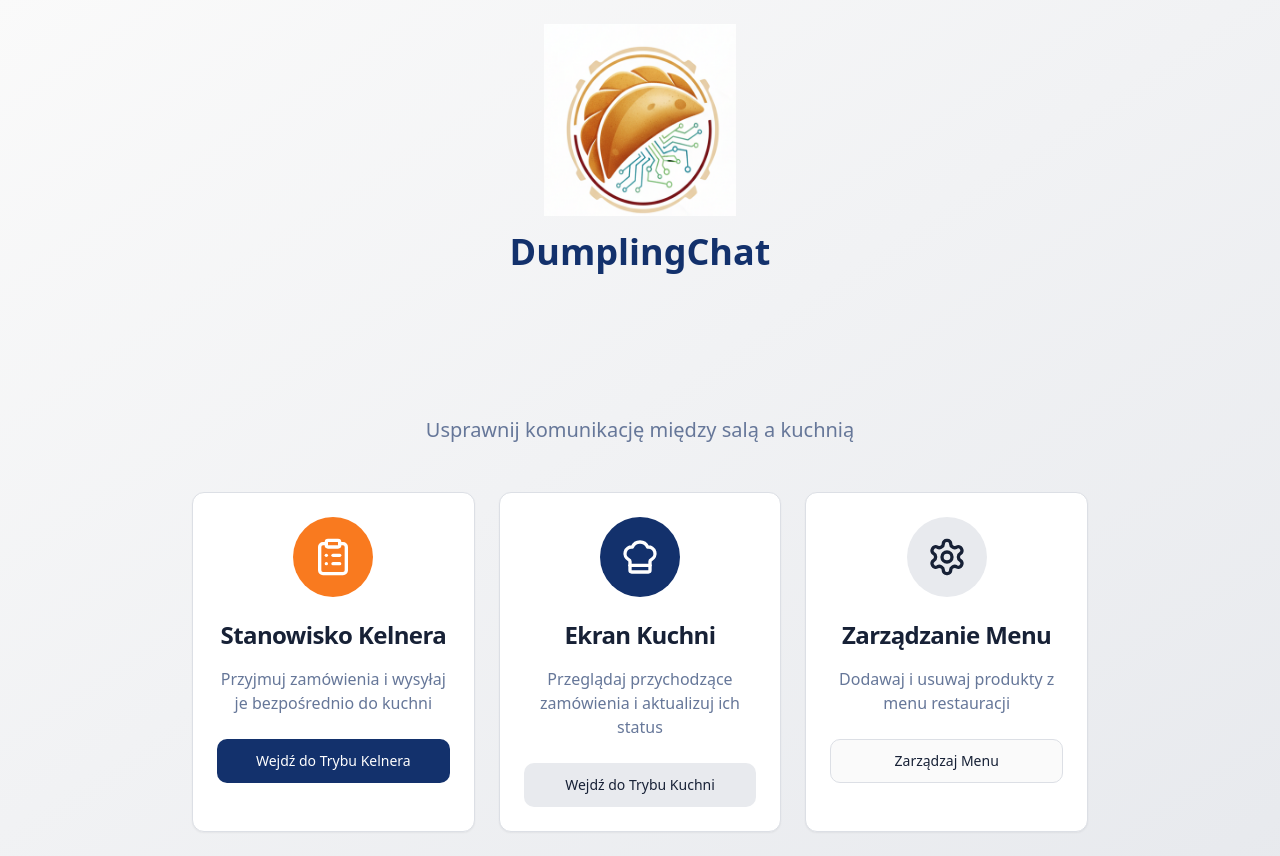
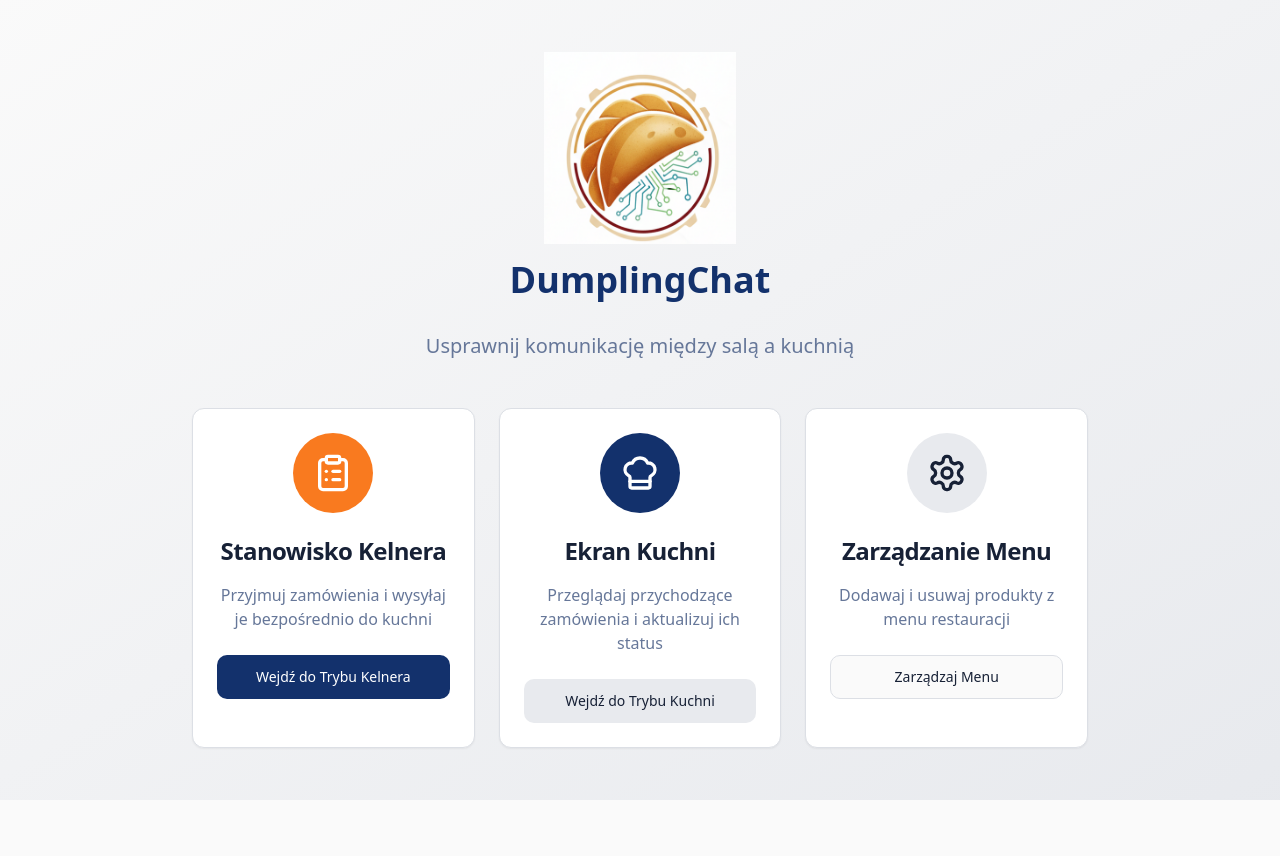
Before and after one commit to EpicFrog2000/food-flow-sync-89288-68, a React (Vite) app: page / in a window 1280 px wide. After the commit the page ends 800 px from the top, so only its background shows below. Built offline with nearby package versions, Linux system fonts and the light colour scheme; the HTML template or start-up script is replaced by a standard one.

Commit message:
Manual edit: src/pages/Index.tsx
Edited UI in Lovable

```diff
--- a/src/pages/Index.tsx
+++ b/src/pages/Index.tsx
@@ -20,7 +20,6 @@ const Index = () => {
             <h2 className="text-4xl font-bold text-primary mb-2">DumplingChat</h2>
           </div>
           <h1 className="text-5xl font-bold mb-4 bg-[var(--gradient-primary)] bg-clip-text text-transparent color-black">
-            System Zamówień RestauracyjnychDDDDD
           </h1>
           <p className="text-xl text-muted-foreground">
             Usprawnij komunikację między salą a kuchnią
```
